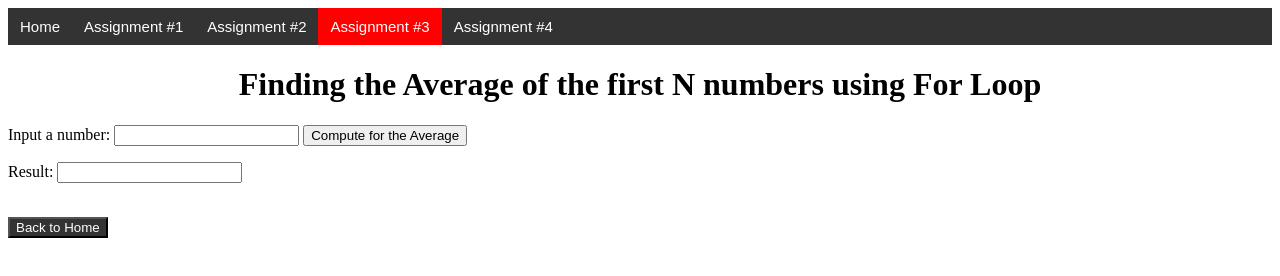
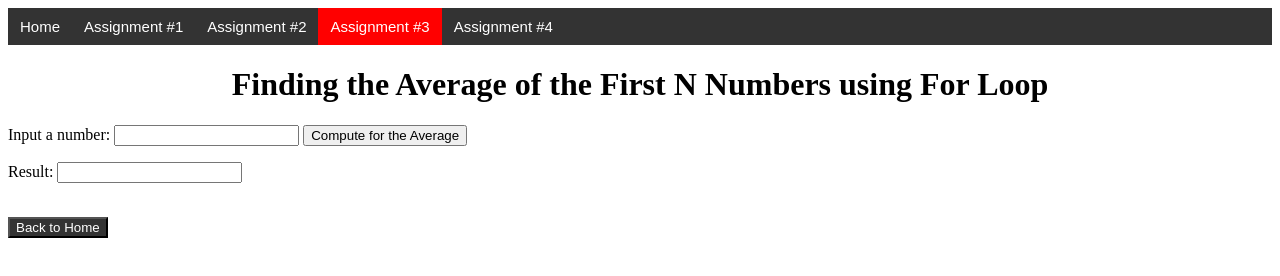
Before and after one commit to ChealsT/ComputingClass, a plain HTML site: page AVE.html in a window 1280 px wide. Drawn offline with Linux system fonts and the light colour scheme.

Commit message:
Update AVE.html

```diff
--- a/AVE.html
+++ b/AVE.html
@@ -49,7 +49,7 @@
       </div>
       </div>
 
-<h1>Finding the Average of the first N numbers using For Loop</h1>
+<h1>Finding the Average of the First N Numbers using For Loop</h1>
 
     <p>
     <label for="num">Input a number:</label>
```
